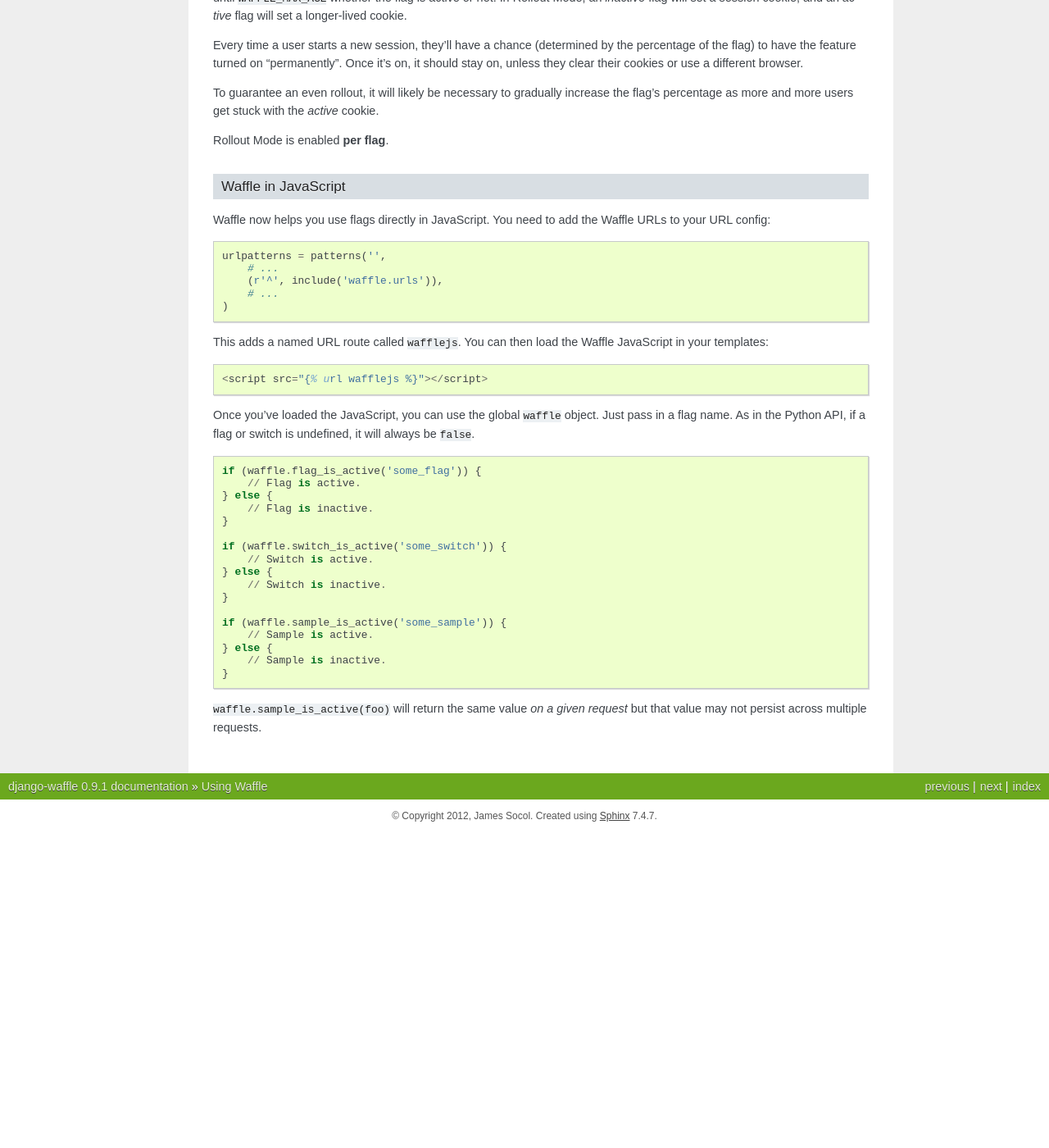
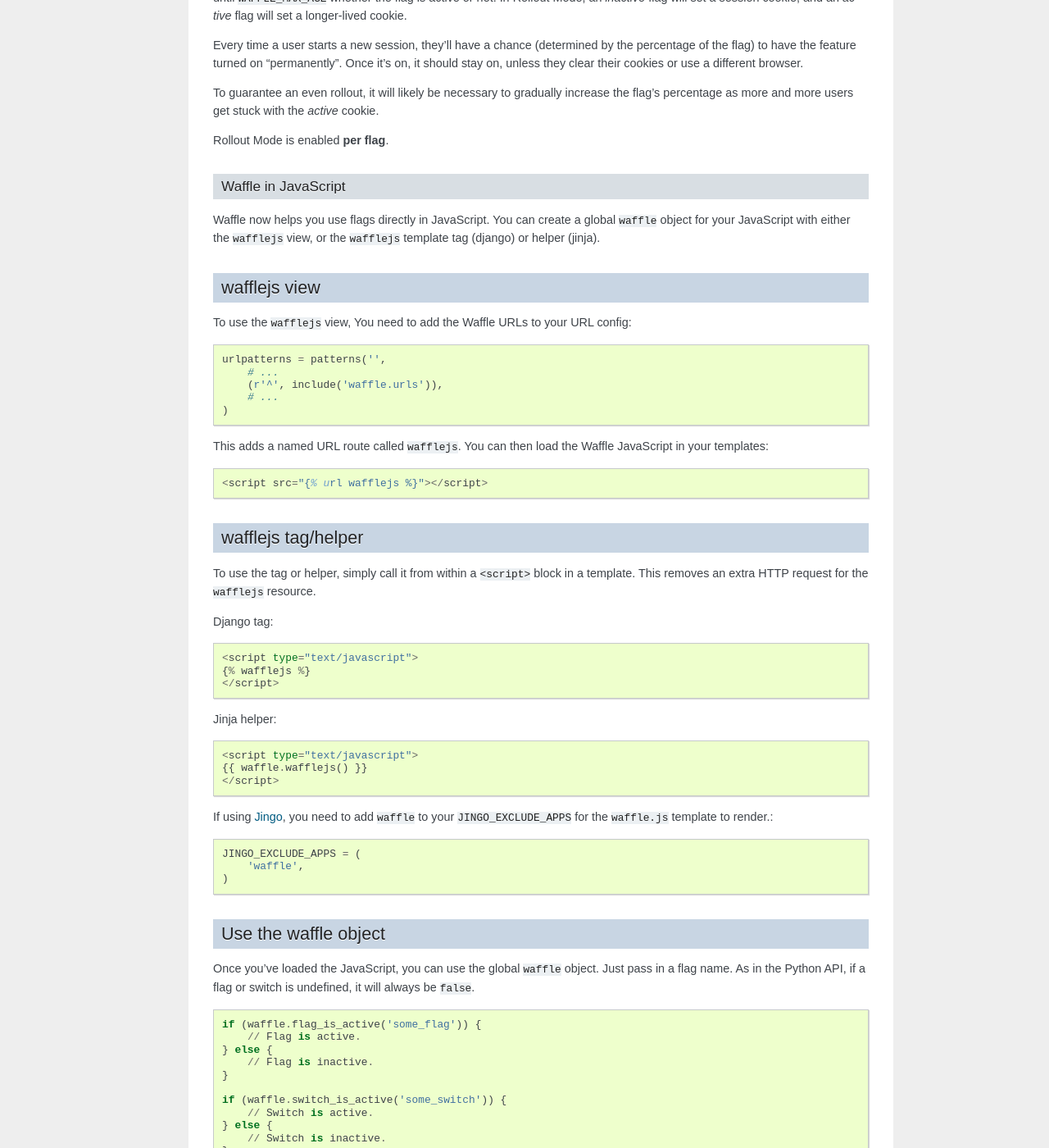
Before and after one commit to jazzband/django-waffle, a Sphinx documentation site: the page built from docs/usage.rst, in a window 1280 px wide and 1400 px high, scrolled down 4603 px. Shown: the whole window at 82% size. Built offline with Sphinx 7.4.7, drawn with Linux system fonts in a browser that asks for light colours; before the commit the page ends 5618 px from its top, so only the background shows below that; some of the changed text lies outside the part shown.

Commit message:
create a wafflejs helper to include without HTTP request

```diff
--- a/docs/usage.rst
+++ b/docs/usage.rst
@@ -297,8 +297,14 @@
 Waffle in JavaScript
 ====================
 
-Waffle now helps you use flags directly in JavaScript. You need to add
-the Waffle URLs to your URL config::
+Waffle now helps you use flags directly in JavaScript. You can create a global
+``waffle`` object for your JavaScript with either the ``wafflejs`` view, or the
+``wafflejs`` template tag (django) or helper (jinja).
+
+wafflejs view
+-------------
+To use the ``wafflejs`` view, You need to add the Waffle URLs to your URL
+config::
 
     urlpatterns = patterns('',
         # ...
@@ -310,6 +316,34 @@
 Waffle JavaScript in your templates::
 
     <script src="{% url wafflejs %}"></script>
+
+wafflejs tag/helper
+-------------------
+
+To use the tag or helper, simply call it from within a ``<script>`` block in a
+template. This removes an extra HTTP request for the ``wafflejs`` resource.
+
+Django tag::
+
+    <script type="text/javascript">
+    {% wafflejs %}
+    </script>
+
+Jinja helper::
+
+    <script type="text/javascript">
+    {{ waffle.wafflejs() }}
+    </script>
+
+If using Jingo_, you need to add ``waffle`` to your ``JINGO_EXCLUDE_APPS``
+for the ``waffle.js`` template to render.::
+
+   JINGO_EXCLUDE_APPS = (
+       'waffle',
+   )
+
+Use the waffle object
+---------------------
 
 Once you've loaded the JavaScript, you can use the global ``waffle``
 object.  Just pass in a flag name. As in the Python API, if a flag or
```
Also changed, not shown: 6 other files.
